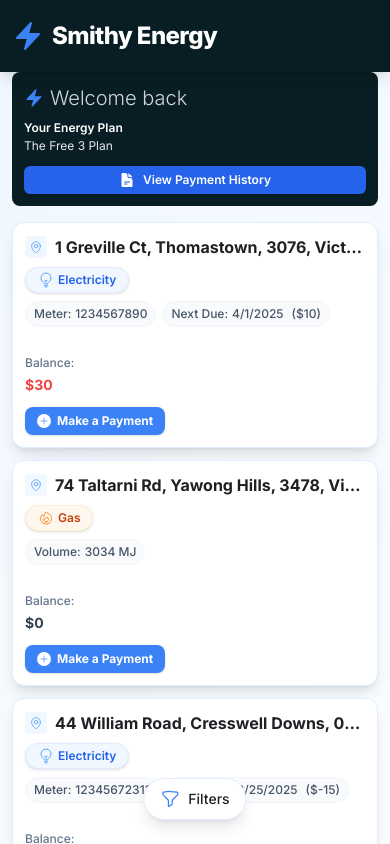
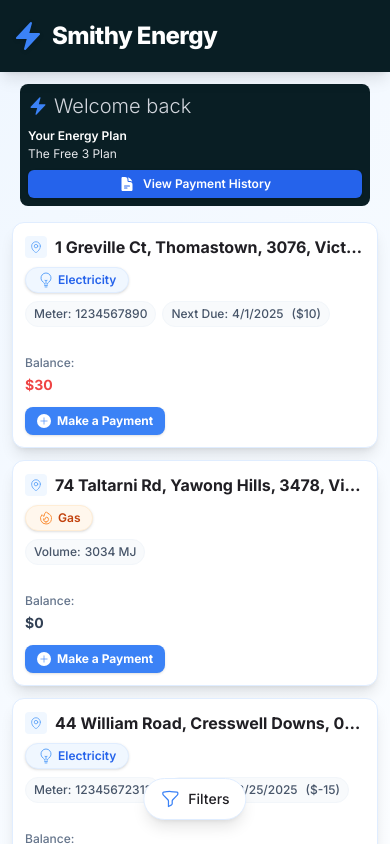
Before and after one commit to jshsmth/energy_portal, a Next.js app: page / in a window 390 px wide. Shown: the top 844 px of the page. Built offline with nearby package versions, Linux system fonts and the light colour scheme.

Commit message:
chore: fix header padding on mobile devices

```diff
--- a/src/app/accounts/components/AccountHeader.tsx
+++ b/src/app/accounts/components/AccountHeader.tsx
@@ -6,7 +6,7 @@ export function AccountHeader() {
   return (
     <div
       className={twMerge(
-        "rounded-lg sm:rounded-xl lg:rounded-2xl p-3 sm:p-4 md:p-6 lg:p-8 flex flex-col md:flex-row gap-3 sm:gap-4 md:gap-6 lg:gap-8 items-start w-full"
+        "mx-2 sm:mx-0 w-auto sm:w-full mt-3 sm:mt-0 rounded-lg sm:rounded-xl lg:rounded-2xl p-2 sm:p-4 md:p-6 lg:p-8 flex flex-col md:flex-row gap-2 sm:gap-4 md:gap-6 lg:gap-8 items-start"
       )}
       style={{ backgroundColor: "rgb(9, 30, 36)" }}
     >
```
